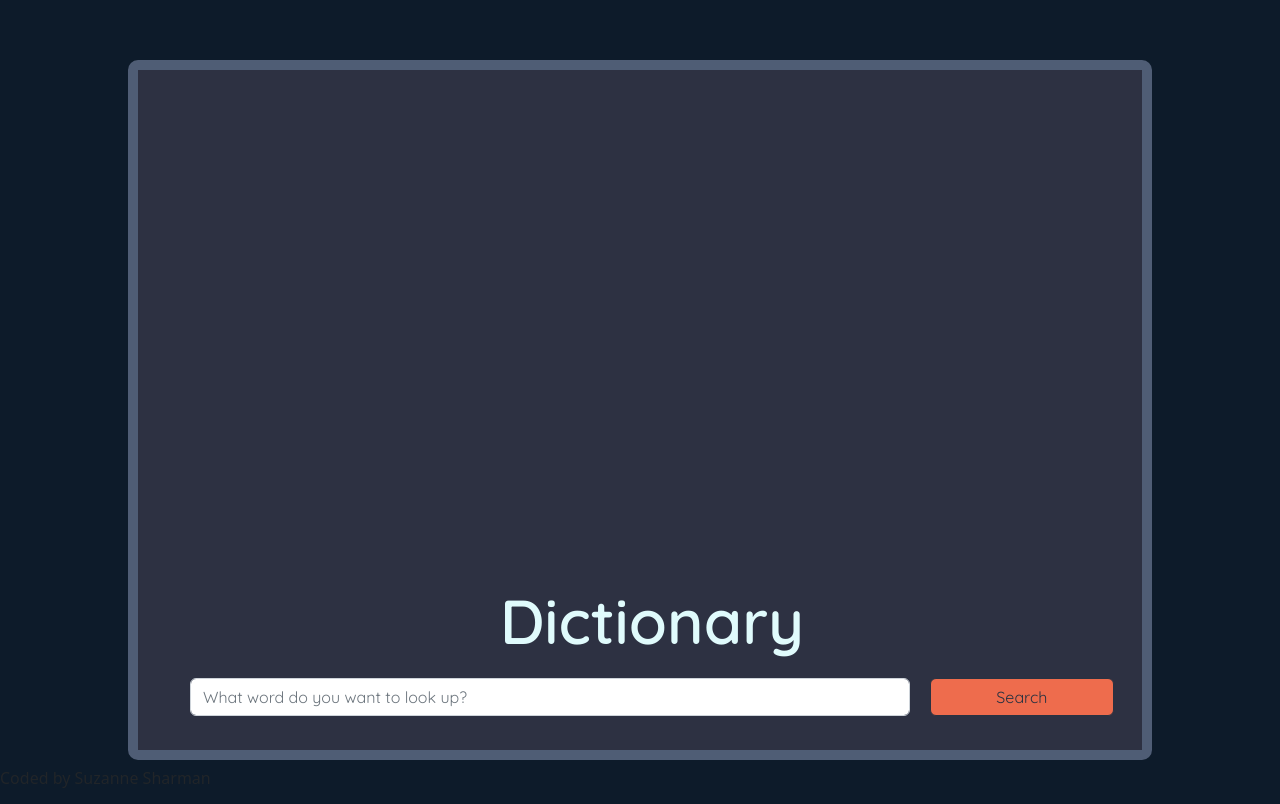
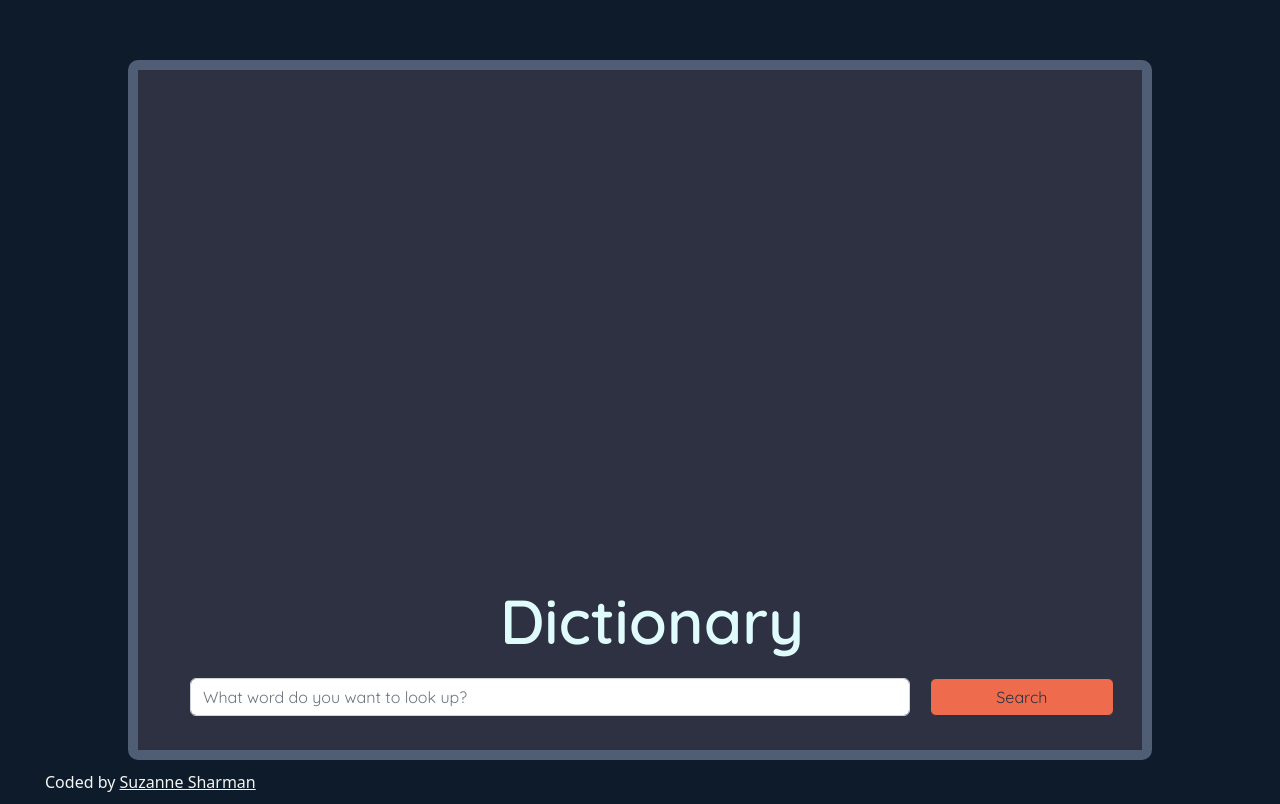
Before and after one commit to suzStar/dictionaryReact, a React (Create React App) app: page / in a window 1280 px wide. Built offline with nearby package versions, Linux system fonts and the light colour scheme.

Commit message:
Clean up

```diff
--- a/src/App.css
+++ b/src/App.css
@@ -50,9 +50,7 @@ form {
 }
 
 footer {
-  position: absolute;
-  bottom: 0px;
-  margin: 10px auto;
+
 }
 
 @media (max-width: 575px) {
--- a/src/Dictionary.js
+++ b/src/Dictionary.js
@@ -5,6 +5,7 @@ import axios from "axios";
 function Dictionary() {
   let [keyword, setKeyword] = useState("");
   let [definition, setDefinition] = useState(null);
+  let [loaded, setLoaded] = useState(false);
   let [photos, setPhotos] = useState(null);
 
   function handleDictionaryResponse(response) {
@@ -15,8 +16,8 @@ function Dictionary() {
     setPhotos(response.data);
   }
 
-  function search(event) {
-    event.preventDefault();
+  function search() {
+    if (keyword) {
       const apiKey = "d04fb3e0250t4fa0be3579oeba197b2c";
       let apiURL = `https://api.shecodes.io/dictionary/v1/define?word=${keyword}&key=${apiKey}`;
       axios.get(apiURL).then(handleDictionaryResponse);
@@ -27,17 +28,25 @@ function Dictionary() {
       let headers = { Authorization: ` ${pixelsApiKey}` };
       axios.get(pixelsApiURL, { headers: headers }).then(handlePexelsResponse);
     }
+  }
+
+  function handleSubmit(event) {
+    event.preventDefault();
+    search();
+  }
 
   function handleKeywordInput(event) {
     event.preventDefault();
     setKeyword(event.target.value);
+  }
+  function load() {
+    setLoaded(true);
     search();
   }
-
-  if (definition) {
+  if (loaded) {
     return (
       <div className="Dictionary">
-        <form onSubmit={search} className="d-flex">
+        <form onSubmit={handleSubmit} className="d-flex">
           <input
             className="form-control mr-5"
             type="search"
@@ -53,20 +62,8 @@ function Dictionary() {
       </div>
     );
   } else {
-    return (
-      <form onSubmit={search} className="d-flex justify-content-center">
-        <input
-          className="form-control mr-5"
-          type="search"
-          onChange={handleKeywordInput}
-          placeholder="What word do you want to look up?"
-          aria-label="What word do you want to look up?"
-        />{" "}
-        <button className="btn btn-primary w-25" type="submit">
-          Search
-        </button>{" "}
-      </form>
-    );
+    load();
+    return "Loading";
   }
 }
 
--- a/src/Results.js
+++ b/src/Results.js
@@ -5,6 +5,8 @@ import Meaning from "./Meaning";
 import Photos from "./Photos";
 
 function Results(props) {
+  console.log(props.data);
+  if (props.data) {
     return (
       <div className="Results">
         <WordPhonetic WordPhoneticData={props.data} />
@@ -24,6 +26,9 @@ function Results(props) {
         </div>
       </div>
     );
+  } else {
+    return null;
+  }
 }
 
 export default Results;
--- a/src/index.css
+++ b/src/index.css
@@ -12,3 +12,12 @@ code {
   font-family: source-code-pro, Menlo, Monaco, Consolas, 'Courier New',
     monospace;
 }
+
+footer {
+  color: whitesmoke;
+  margin: 10px 45px;
+}
+
+footer a {
+  color: whitesmoke
+}
--- a/src/index.js
+++ b/src/index.js
@@ -9,7 +9,10 @@ const root = ReactDOM.createRoot(document.getElementById("root"));
 root.render(
   <React.StrictMode>
     <App />
-    <footer>Coded by Suzanne Sharman </footer>
+    <footer>
+      Coded by{" "}
+      <a href="https://github.com/suzStar/dictionaryReact">Suzanne Sharman</a>
+    </footer>
   </React.StrictMode>
 );
 
```
Lines whose indentation alone changed are shown as unchanged.
